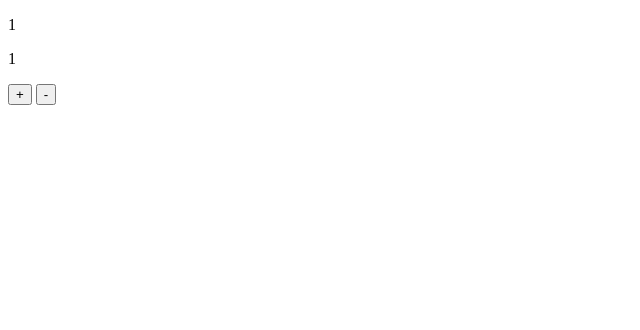
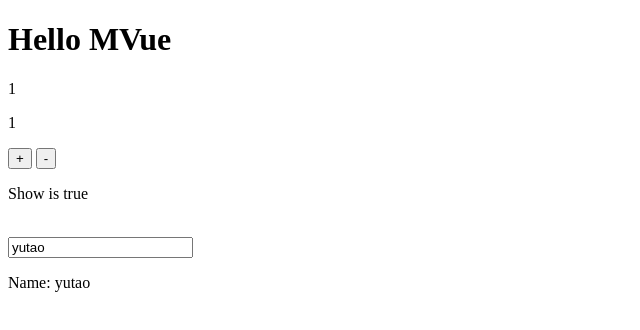
Before and after one commit to maczyt/mvue, a website built with webpack: page index.html in a window 1280 px wide. Shown: the whole page, without its empty margins (0-640 px from the left). Built offline with nearby package versions, Linux system fonts and the light colour scheme.

Commit message:
增加更多的指令

```diff
--- a/index.html
+++ b/index.html
@@ -10,10 +10,18 @@
 
 <body>
     <div id="app">
+        <div v-html="htmlData"></div>
         <p> {{count}} </p>
         <p v-text="count"></p>
         <button @click="increment">+</button>
         <button @click="decrement">-</button>
+
+        <p v-show="showFalse">Show is false</p>
+        <p v-show="showTrue">Show is true</p>
+
+        <br>
+        <input type="text" v-model="name">
+        <p>Name: {{ name }}</p>
     </div>
 </body>
 
--- a/src/directive/directives.js
+++ b/src/directive/directives.js
@@ -1,4 +1,5 @@
 import { off, on } from "../utils";
+import modelDirective from './model';
 
 // 指令优先级
 const PRIORITY = {
@@ -39,5 +40,39 @@ export default {
                 off(this.el, this.descriptor.arg, this.handler);
             }
         }
+    },
+
+    // v-html
+    html: {
+        update(value) {
+            this.el.innerHTML = value;
+        }
+    },
+
+    // v-show
+    show: {
+        update(value) {
+            this.el.style.display = !!value ? '' : 'none';
+        }
+    },
+
+    // v-bind
+    bind: {
+        priority: PRIORITY.bind,
+        bind() {
+            // 要bind的attr属性名
+            this.attr = this.descriptor.arg;
+        },
+        update(value) {
+            // 直接写成设置attr
+            this.el.setAttribute(this.attr, value);
+            // 父子组件传参待补充
+        }
+    },
+
+    // v-model
+    model: {
+        priority: PRIORITY.model,
+        ...modelDirective,
     }
 }
--- /dev/null
+++ b/src/directive/model.js
@@ -0,0 +1,45 @@
+import { on, off } from "../utils";
+
+const handlers = {
+    // <input type="text" />
+    text: {
+        bind() {
+            const self = this;
+            this.listener = function() {
+                // self: Directive
+                // this: Element
+                self.set(this.value);
+            };
+            // lazy -> change
+            on(this.el, 'input', this.listener);
+        },
+        update(value) {
+            this.el.value = value;
+        },
+        unbind() {
+            off(this.el, 'input', this.listener);
+        }
+    },
+    select: {},
+    radio: {},
+    checkbox: {},
+};
+
+export default {
+    bind() {
+        const el = this.el;
+        const tag = el.tagName.toLowerCase();
+        let handler;
+        const handlerMap = new Map([
+            ['input', handlers[el.type] || handlers.text],
+            ['textarea', handlers.text],
+            ['select', handlers.select],
+        ]);
+        if (handlerMap.has(tag)) {
+            handler = handlerMap.get(tag);
+            handler.bind.call(this);
+            this.update = handler.update;
+            this.unbind = handler.unbind;
+        }
+    }
+}
--- a/src/t.js
+++ b/src/t.js
@@ -4,6 +4,12 @@ window.vm = new MVue({
     data() {
         return {
             count: 1,
+            htmlData: `
+                <h1>Hello MVue</h1>
+            `,
+            showFalse: false,
+            showTrue: true,
+            name: 'yutao'
         }
     },
     methods: {
```
Also changed, not shown: src/directive/for.js (added), src/directive/if.js (added).
